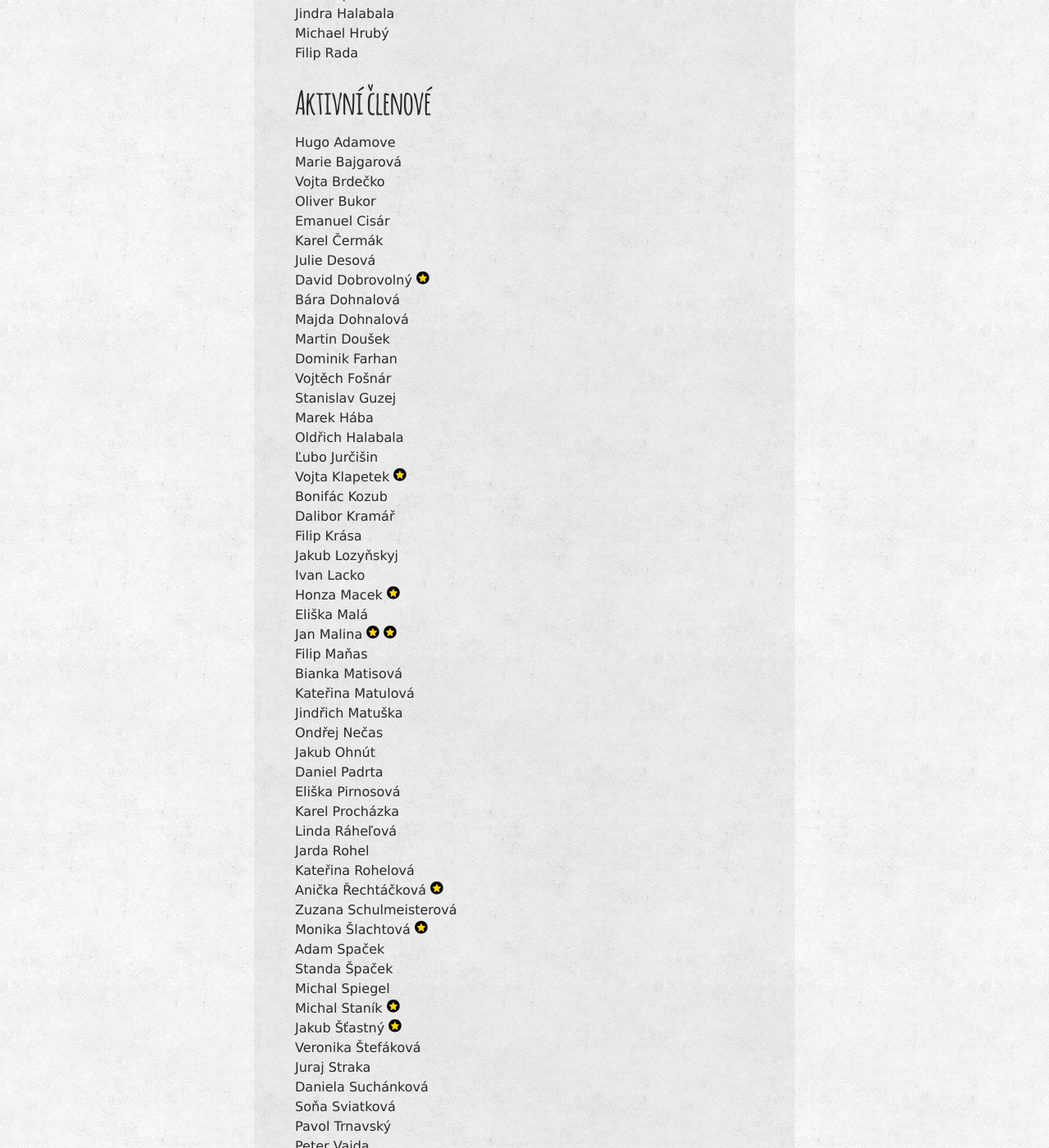
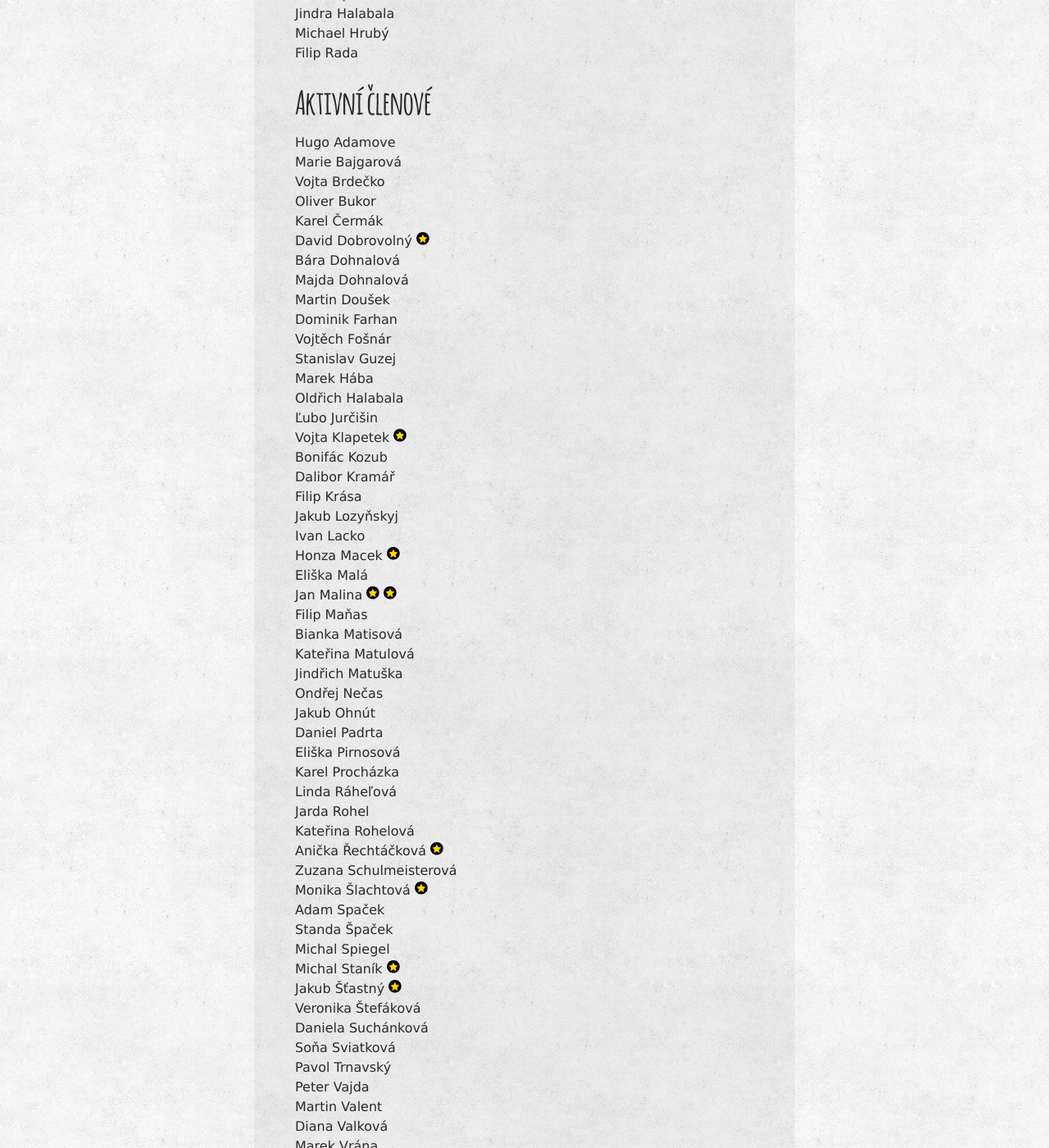
Before and after one commit to zverinec/zverinec-web, a Jekyll site: the page built from _pages/members.md, in a window 1280 px wide and 1400 px high, scrolled down 599 px. Shown: the whole window at 82% size. Built offline with Jekyll 4.4.1, drawn with Linux system fonts in a browser that asks for light colours; comment, search, counter and statistics services are not loaded; some of the changed text lies outside the part shown.

Commit message:
update members.md

```diff
--- a/_pages/members.md
+++ b/_pages/members.md
@@ -19,9 +19,7 @@ Hugo Adamove<br/>
 Marie Bajgarová<br/>
 Vojta Brdečko<br/>
 Oliver Bukor<br/>
-Emanuel Cisár<br/>
 Karel Čermák<br/>
-Julie Desová<br/>
 David Dobrovolný <img src="img/rad.svg" class="rad" title="Řád přítele severské zvěře za mnohaletou práci pro spolek a přínos, zejména v podobě množství a nápaditosti úloh a stanovišť při organizaci InterLoSa a InterSoBa" /> <br/>
 Bára Dohnalová<br/>
 Majda Dohnalová<br/>
@@ -62,7 +60,6 @@ Michal Spiegel<br/>
 Michal Staník <img src="img/rad.svg" class="rad" title="Řád přítele severské zvěře za odhodlání pomoct s každou akcí a za záplavu zábavných a zajímavých úloh" /> <br/>
 Jakub Šťastný <img src="img/rad.svg" class="rad" title="Řád přítele severské zvěře za mimořádné nasazení přesahující hranice státu i spánkového režimu" /><br/>
 Veronika Štefáková<br/>
-Juraj Straka<br/>
 Daniela Suchánková<br/>
 Soňa Sviatková<br/>
 Pavol Trnavský<br/>
```
Also changed, not shown: other parts of _pages/members.md (+3 -0 lines).
